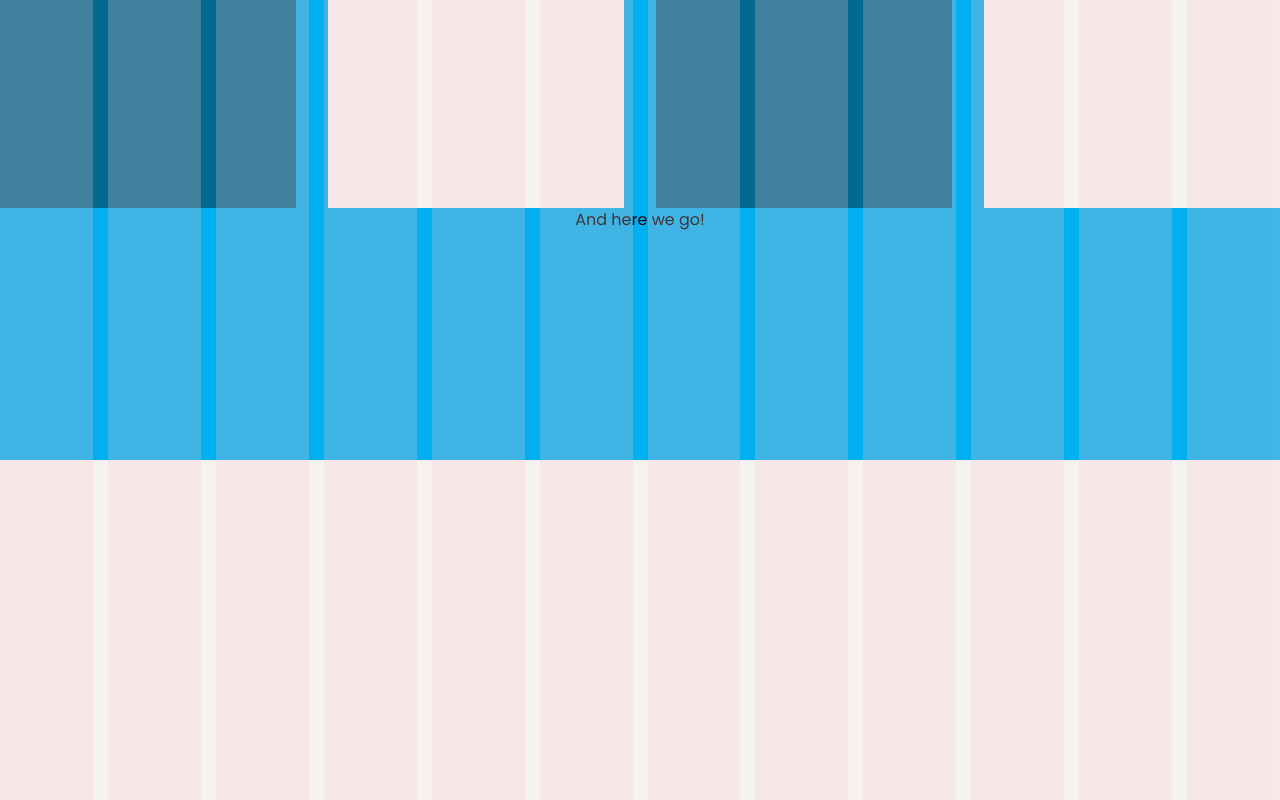
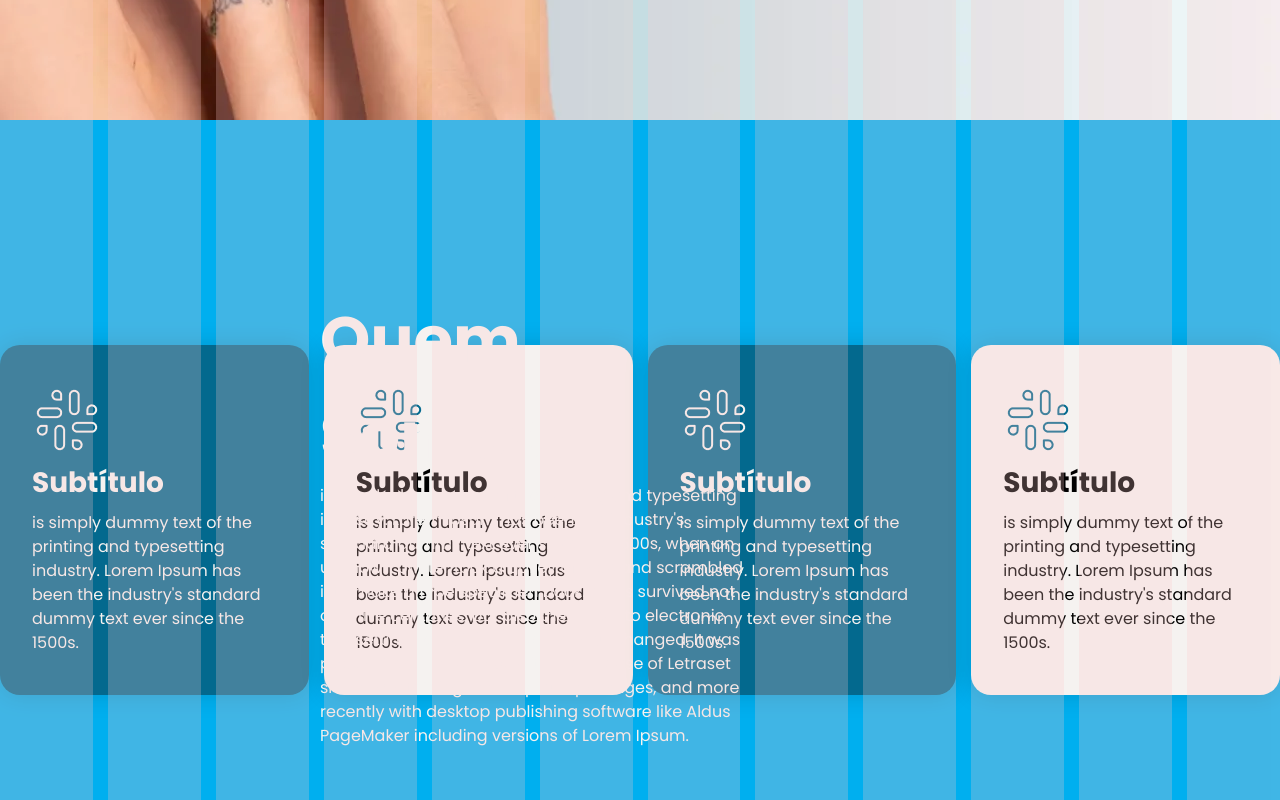
Before and after one commit to John1Souza/flower-app, a Next.js app: page / in a window 1280 px wide. Shown: the part 1160-1960 px from the top of the page. Built offline with nearby package versions, Linux system fonts and the light colour scheme.

Commit message:
[UPDATE] About end?

```diff
--- a/app/components/About.tsx
+++ b/app/components/About.tsx
@@ -1,13 +1,84 @@
+import Image from "next/image";
+
 export default function About() {
   return (
-    <div className="w-full h-screen max-h-[1110px] flex flex-col items-center justify-center bg-blue-400">
-      <div className="w-full max-w-[1280px] h-2/5 flex gap-x-8">
-        <div className="w-full h-full bg-blue-500 flex flex-col items-center justify-between rounded-8xl"></div>
-        <div className="w-full h-full bg-neutral flex flex-col items-center justify-between rounded-8xl"></div>
-        <div className="w-full h-full bg-blue-500 flex flex-col items-center justify-between rounded-8xl"></div>
-        <div className="w-full h-full bg-neutral flex flex-col items-center justify-between rounded-8xl"></div>
+    <div className="w-full h-screen max-h-[1110px] flex flex-col items-center justify-center bg-blue-400 relative">
+      <div className="w-full max-w-[1280px] h-[350px] flex md:flex-row gap-x-[15px] absolute top-[-70]">
+        <div className="w-full max-w-[309px] h-full bg-blue-500 flex flex-col items-left justify-between rounded-[20px] shadow-[0px_0px_25px_0px_#00000025] py-10 px-8 text-neutral">
+          <Image
+            src="/slack-white.png"
+            width={70}
+            height={70}
+            className="hidden md:block"
+            alt="Benefit logo"
+          />
+          <h4 className="text-[28px] font-bold">Subtítulo</h4>
+          <p className="text-base">
+            is simply dummy text of the printing and typesetting industry. Lorem
+            Ipsum has been the industry's standard dummy text ever since the
+            1500s.
+          </p>
+        </div>
+        <div className="w-full max-w-[309px] h-full bg-neutral flex flex-col items-left justify-between rounded-[20px] shadow-[0px_0px_25px_0px_#00000025] py-10 px-8">
+          <Image
+            src="/slack-blue.png"
+            width={70}
+            height={70}
+            className="hidden md:block"
+            alt="Benefit logo"
+          />
+          <h4 className="text-[28px] font-bold">Subtítulo</h4>
+          <p className="text-base">
+            is simply dummy text of the printing and typesetting industry. Lorem
+            Ipsum has been the industry's standard dummy text ever since the
+            1500s.
+          </p>
+        </div>
+        <div className="w-full max-w-[309px] h-full bg-blue-500 flex flex-col items-left justify-between rounded-[20px] shadow-[0px_0px_25px_0px_#00000025] py-10 px-8 text-neutral">
+          <Image
+            src="/slack-white.png"
+            width={70}
+            height={70}
+            className="hidden md:block"
+            alt="Benefit logo"
+          />
+          <h4 className="text-[28px] font-bold">Subtítulo</h4>
+          <p className="text-base">
+            is simply dummy text of the printing and typesetting industry. Lorem
+            Ipsum has been the industry's standard dummy text ever since the
+            1500s.
+          </p>
+        </div>
+        <div className="w-full max-w-[309px] h-full bg-neutral flex flex-col items-left justify-between rounded-[20px] shadow-[0px_0px_25px_0px_#00000025] py-10 px-8">
+          <Image
+            src="/slack-blue.png"
+            width={70}
+            height={70}
+            className="hidden md:block"
+            alt="Benefit logo"
+          />
+          <h4 className="text-[28px] font-bold">Subtítulo</h4>
+          <p className="text-base">
+            is simply dummy text of the printing and typesetting industry. Lorem
+            Ipsum has been the industry's standard dummy text ever since the
+            1500s.
+          </p>
+        </div>
       </div>
-      And here we go!
+      <div className="w-2/6 text-neutral absolute left-[320px]">
+        <h1 className="text-5xl font-bold">Quem Somos?</h1>
+        <p>
+          is simply dummy text of the printing and typesetting industry. Lorem
+          Ipsum has been the industry's standard dummy text ever since the
+          1500s, when an unknown printer took a galley of type and scrambled it
+          to make a type specimen book. It has survived not only five centuries,
+          but also the leap into electronic typesetting, remaining essentially
+          unchanged. It was popularised in the 1960s with the release of
+          Letraset sheets containing Lorem Ipsum passages, and more recently
+          with desktop publishing software like Aldus PageMaker including
+          versions of Lorem Ipsum.
+        </p>
+      </div>
     </div>
   );
 }
--- a/app/components/Header.tsx
+++ b/app/components/Header.tsx
@@ -5,7 +5,7 @@ import { PhoneIcon } from "@heroicons/react/24/outline";
 
 export default function Header() {
   return (
-    <header className="w-full max-w-[1280px] h-[270px] bg-[#fff] mt-24 shadow-[0px_0px_25px_0px_#00000025] absolute top-0 rounded-2xl">
+    <header className="hidden md:block w-full max-w-[1280px] h-[270px] bg-[#fff] mt-24 shadow-[0px_0px_25px_0px_#00000025] absolute top-0 rounded-2xl">
       <div className="w-full h-3/4 flex items-center justify-around">
         <Image
           src="/logo.png"
--- a/app/components/Main.tsx
+++ b/app/components/Main.tsx
@@ -2,12 +2,9 @@ import { Button } from "../ui/button";
 
 export default function Main() {
   return (
-    <main
-        className="w-full h-[1280px] flex items-center justify-end bg-cover bg-no-repeat bg-center h-full w-full"
-        style={{ backgroundImage: "url('/bg-init.webp')" }}
-      >
+    <main className="w-full h-[1280px] flex items-center justify-end bg-none bg-cover bg-no-repeat bg-center md:bg-hero">
       {/* <Image
-          src="/bg-init.webp"
+          src="/bg-init.webp"w
           width={1920}
           height={1280}
           className="hidden md:block relative z-[-1]"
@@ -19,13 +16,13 @@ export default function Main() {
         <p className="w-4/6 text-left">
           is simply dummy text of the printing and typesetting industry. Lorem
           Ipsum has been the industry's standard dummy text ever since the
-            1500s, when an unknown printer took a galley of type and scrambled
-            it to make a type specimen book. It has survived not only five
-            centuries, but also the leap into electronic typesetting, remaining
-            essentially unchanged. It was popularised in the 1960s with the
-            release of Letraset sheets containing Lorem Ipsum passages, and more
-            recently with desktop publishing software like Aldus PageMaker
-            including versions of Lorem Ipsum.
+          1500s, when an unknown printer took a galley of type and scrambled it
+          to make a type specimen book. It has survived not only five centuries,
+          but also the leap into electronic typesetting, remaining essentially
+          unchanged. It was popularised in the 1960s with the release of
+          Letraset sheets containing Lorem Ipsum passages, and more recently
+          with desktop publishing software like Aldus PageMaker including
+          versions of Lorem Ipsum.
         </p>
         <Button>Entre me Contato</Button>
       </div>
--- a/app/layout.tsx
+++ b/app/layout.tsx
@@ -8,11 +8,7 @@ export default function RootLayout({
 }) {
   return (
     <html lang="en">
-      <body
-        className={`${poppins.className} w-full flex flex-col bg-neutral items-center justify-center`}
-      >
-        {children}
-      </body>
+      <body className={`${poppins.className}`}>{children}</body>
     </html>
   );
 }
--- a/app/page.tsx
+++ b/app/page.tsx
@@ -7,7 +7,7 @@ import About from "./components/About";
 
 export default function Page() {
   return (
-    <>
+    <div className="w-full flex flex-col bg-neutral items-center justify-center">
       <div className="w-[1280px] h-[4400px] flex gap-[15px] items-center justify-center absolute z-[999] top-0 opacity-25">
         <div className="w-full h-full bg-red-200"></div>
         <div className="w-full h-full bg-red-200"></div>
@@ -25,6 +25,6 @@ export default function Page() {
       <Header />
       <Main />
       <About />
-    </>
+    </div>
   );
 }
--- a/tailwind.config.ts
+++ b/tailwind.config.ts
@@ -10,6 +10,16 @@ const config: Config = {
     extend: {
       gridTemplateColumns: {
         "13": "repeat(13, minmax(0, 1fr))",
+      },
+      fontSize: {
+        sm: "0.875rem",
+        base: "1rem",
+        lg: "1.125rem",
+        xl: "1.25rem",
+        "2xl": "1.75rem",
+        "3xl": "2.25rem",
+        "4xl": "2.875rem",
+        "5xl": "4rem",
       },
       colors: {
         blue: {
@@ -31,6 +41,9 @@ const config: Config = {
         neutral: "#F5F2F0",
         background: "#F3F4F6",
       },
+      backgroundImage: {
+        hero: "url('/bg-init.webp')",
+      },
     },
     keyframes: {
       shimmer: {
```
Also changed, not shown: public/slack-blue.png (added), public/slack-white.png (added). Lines whose indentation alone changed are shown as unchanged.
